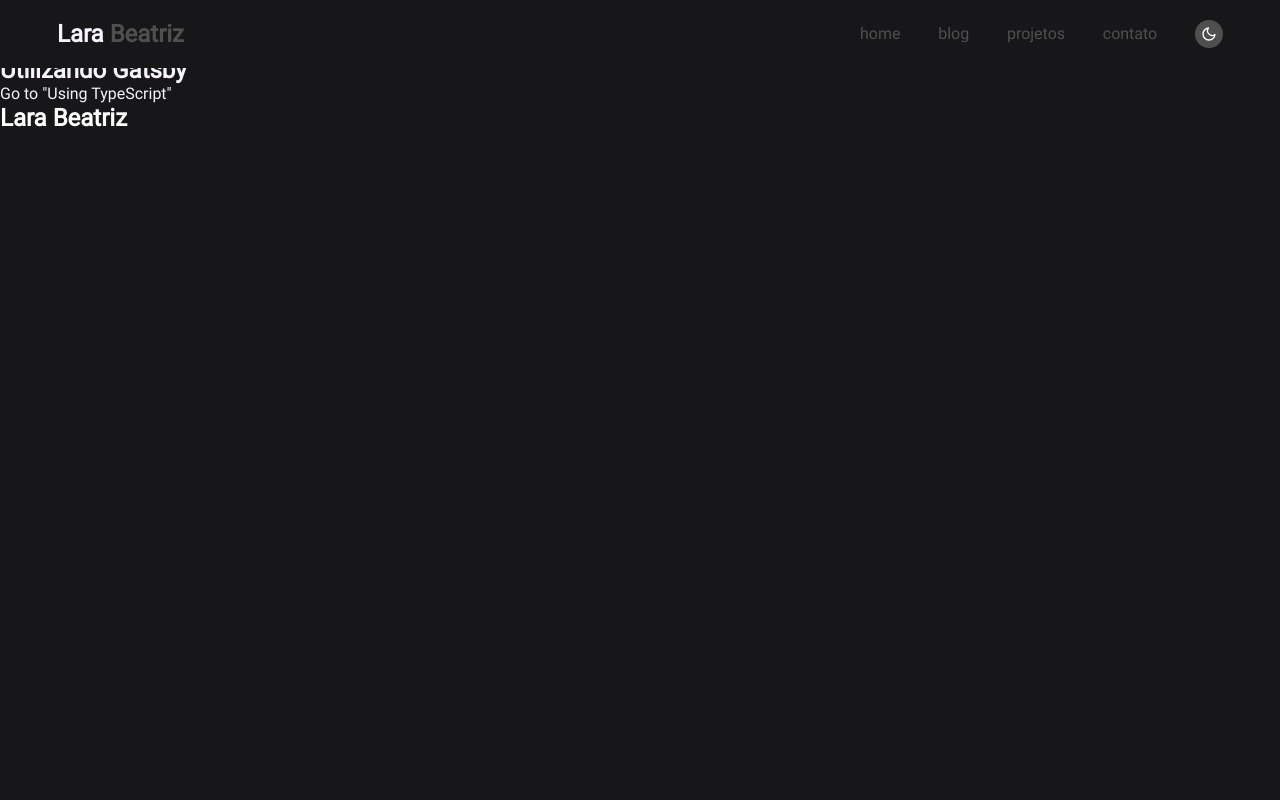
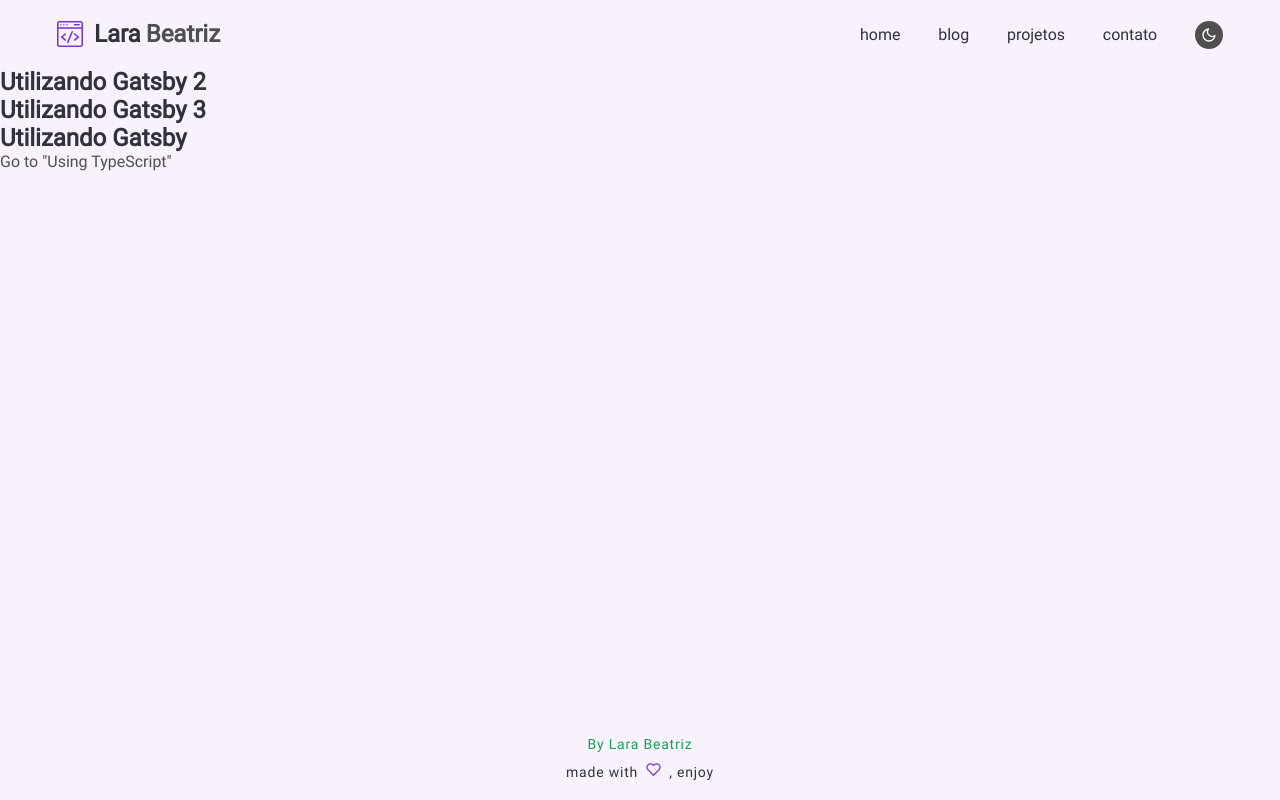
Before and after one commit to larabeatrizms/larabeatriz.com, a Gatsby site: page / in a window 1280 px wide. Built offline with nearby package versions, Linux system fonts and the light colour scheme; Gatsby itself is replaced by a stand-in of ours.

Commit message:
:cool: colors theme and structure of Layout

```diff
--- a/src/components/Layout/Footer/index.js
+++ b/src/components/Layout/Footer/index.js
@@ -1,24 +1,26 @@
 import React from 'react';
-import { Link } from 'gatsby';
+
+import { FiHeart } from 'react-icons/fi';
+import colors from '../../../styles/colors';
 
 import { Container } from './styles';
 
-const Footer = () => (
-  <Container>
-    <div>
-      <h1 style={{ margin: 0 }}>
-        <Link
-          to="/"
-          style={{
-            color: `white`,
-            textDecoration: `none`,
-          }}
-        >
-          <strong>Lara</strong> Beatriz
-        </Link>
-      </h1>
-    </div>
-  </Container>
-);
+const Footer = () => {
+  const icon = <FiHeart color={colors.violet} size={15} />;
+
+  return (
+    <Container>
+      <footer>
+        <a href="https://github.com/larabeatrizms">By Lara Beatriz</a>
+      </footer>
+      <footer>
+        made with
+        {icon}
+        {', '}
+        enjoy
+      </footer>
+    </Container>
+  );
+};
 
 export default Footer;
--- a/src/components/Layout/Footer/styles.js
+++ b/src/components/Layout/Footer/styles.js
@@ -1,5 +1,28 @@
 import styled from 'styled-components';
 
-export const Container = styled.footer`
-  width: 100%;
+export const Container = styled.div`
+  display: flex;
+  flex-direction: column;
+  align-items: center;
+
+  margin-top: 4rem;
+  margin-bottom: 2rem;
+  align-self: center;
+  font-size: 1.4rem;
+  letter-spacing: 0.8px;
+
+  color: ${props => props.theme.colors.text};
+
+  a {
+    text-decoration: none;
+    color: ${props => props.theme.colors.secondary};
+  }
+
+  footer + footer {
+    margin-top: 1rem;
+  }
+
+  svg {
+    margin: 0 8px;
+  }
 `;
--- a/src/components/Layout/Header/index.js
+++ b/src/components/Layout/Header/index.js
@@ -2,25 +2,29 @@ import React from 'react';
 import { Link } from 'gatsby';
 import { useTheme } from '../../../context/StateContext';
 
+import IconLogo from '../../../assets/images/icons/lara-beatriz-icon.svg';
+import Logo from '../../../assets/images/logo.svg';
 import ButtonTheme from '../../ButtonTheme';
 
-import { Container, ToggleTheme } from './styles';
+import { Container } from './styles';
 
 const Header = () => {
-  const { theme, toggleTheme } = useTheme();
+  const { toggleTheme } = useTheme();
 
   return (
     <Container>
       <h1>
         <Link to="/">
+          <img src={IconLogo} alt="Lara Beatriz" />
+          {/* <img src={Logo} alt="Lara Beatriz" /> */}
           Lara <strong>Beatriz</strong>
         </Link>
       </h1>
       <nav>
         <Link to="/">home</Link>
-        <Link to="/categorias">blog</Link>
-        <Link to="/tags">projetos</Link>
-        <Link to="/sobre-mim">contato</Link>
+        <Link to="/blog">blog</Link>
+        <Link to="/projetos">projetos</Link>
+        <Link to="/contato">contato</Link>
         <ButtonTheme onClick={toggleTheme}>tema</ButtonTheme>
       </nav>
     </Container>
--- a/src/components/Layout/Header/styles.js
+++ b/src/components/Layout/Header/styles.js
@@ -5,7 +5,7 @@ export const Container = styled.header`
   top: 0;
   width: 100%;
   z-index: 20;
-  background-color: #17171a;
+  background-color: ${({ theme }) => theme.colors.background};
 
   padding: 20px 5.7rem;
 
@@ -13,12 +13,23 @@ export const Container = styled.header`
   justify-content: space-between;
 
   h1 {
-    color: #f7f2fc;
+    color: ${({ theme }) => theme.colors.title};
 
-    strong {
-      /* color: #bdbdbd; */
+    a {
+      display: flex;
+      justify-content: flex-start;
+      align-items: center;
 
-      color: ${({ theme }) => theme.colors.cardTittle};
+      color: ${({ theme }) => theme.colors.title};
+
+      img {
+        margin-right: 1.1rem;
+      }
+
+      strong {
+        margin-left: 0.5rem;
+        color: ${({ theme }) => theme.colors.subtitle};
+      }
     }
   }
 
@@ -31,9 +42,7 @@ export const Container = styled.header`
     align-items: center;
 
     a {
-      /* color: #e0e0e0; */
-
-      color: ${({ theme }) => theme.colors.cardTittle};
+      color: ${({ theme }) => theme.colors.text};
     }
   }
 `;
--- a/src/components/Layout/index.js
+++ b/src/components/Layout/index.js
@@ -3,18 +3,16 @@ import GlobalStyle from '../../styles/global';
 import { useTheme } from '../../context/StateContext';
 import Header from './Header';
 import Footer from './Footer';
-import { Main } from './styles';
+import { Container, Main } from './styles';
 
 const Layout = ({ children }) => {
-  const { theme } = useTheme();
-
   return (
-    <div>
+    <Container>
       <GlobalStyle />
       <Header />
       <Main role="main">{children}</Main>
       <Footer />
-    </div>
+    </Container>
   );
 };
 
--- a/src/components/Layout/styles.js
+++ b/src/components/Layout/styles.js
@@ -1,7 +1,17 @@
 import styled from 'styled-components';
+
+export const Container = styled.div`
+  min-height: 100vh;
+
+  display: flex;
+  flex-direction: column;
+  justify-content: space-between;
+`;
 
 export const Main = styled.main`
   display: flex;
   flex-direction: column;
   justify-content: space-between;
+
+  padding-top: 68px;
 `;
--- a/src/styles/colors.js
+++ b/src/styles/colors.js
@@ -11,9 +11,10 @@ export default {
   purpleLight: '#EFE6FA',
   purpleLighter: '#F7F2FC',
 
-  grayLighter: '#F0F0F0',
+  graySuperLighter: '#F0F0F0',
+  grayLighter: '#F2F2F2',
   grayLight: '#EBEBEB',
-  grayRegular: '#E0E0E0',
+  grayRegular: '#BDBDBD',
   grayDark: '#878787',
   grayDarker: '#4F4F4F',
   graySuperDarker: '#323239',
--- a/src/styles/global.js
+++ b/src/styles/global.js
@@ -23,14 +23,14 @@ export default createGlobalStyle`
     left: 0;
     top: 0;
     font-size: 62.5%;
-    background-color: #17171a;
+    background-color: ${({ theme }) => theme.colors.background};
   }
 
   body {
     display: flex;
     flex-direction: column;
     font-family: 'Roboto', sans-serif;
-    background-color: #17171a;
+    background-color: ${({ theme }) => theme.colors.background};
   }
 
   body, input, button {
@@ -47,10 +47,11 @@ export default createGlobalStyle`
   h1, h2, h3, h4, h5, h6 {
     font-family: 'Roboto', sans-serif;
     font-size: 2.4rem;
+    color: ${({ theme }) => theme.colors.title};
   }
 
   a {
-    color: #F7F2FC;
+    color: ${({ theme }) => theme.colors.subtitle};
     cursor: pointer;
     border-bottom: 1px solid transparent;
     text-decoration: none;
--- a/src/styles/themes/dark.js
+++ b/src/styles/themes/dark.js
@@ -4,25 +4,27 @@ export default {
   title: 'dark',
 
   colors: {
-    primary: '#5636D3',
-    secondary: '#FF872C',
+    primary: '#7B31D4',
+    secondary: '#12A454',
 
+    orange: '#FF872C',
     warning: '#E83F5B',
     success: '#12A454',
 
-    background: colors.graySuperDarker,
+    background: colors.grayBlack,
 
-    buttonText: colors.white,
+    buttonText: colors.grayLighter,
 
-    cardTittle: colors.purpleLighter,
-    cardDescription: colors.grayRegular,
-    cardTags: colors.purpleLighter,
+    cardPostTittle: colors.purpleLighter,
+    cardPostSubTitle: colors.grayRegular,
 
-    backgroundCard: colors.grayDarker,
+    cardHomeTittle: colors.purpleLighter,
+    cardHomeDescription: colors.grayRegular,
+    cardHomeBorder: colors.grayMegaDarker,
 
-    text: colors.grayDark,
-
-    degradeTo: colors.grayDark,
-    degradeFrom: colors.grayDarker,
+    text: colors.grayLighter,
+    subtitle: colors.grayRegular,
+    title: colors.purpleLighter,
+    textDisabled: colors.grayDarker,
   },
 };
--- a/src/styles/themes/light.js
+++ b/src/styles/themes/light.js
@@ -4,27 +4,27 @@ export default {
   title: 'light',
 
   colors: {
-    primary: '#5636D3',
-    secondary: '#FF872C',
+    primary: '#7B31D4',
+    secondary: '#12A454',
 
+    orange: '#FF872C',
     warning: '#E83F5B',
     success: '#12A454',
 
-    background: colors.purpleLight,
+    background: colors.purpleLighter,
 
-    buttonText: colors.white,
+    buttonText: colors.grayLighter,
 
-    cardTittle: colors.grayDarker,
-    cardDescription: colors.grayDark,
-    cardTags: colors.grayDarker,
+    cardPostTittle: colors.purpleLighter,
+    cardPostSubTitle: colors.grayRegular,
 
-    backgroundCard: colors.white,
+    cardHomeTittle: colors.purpleLighter,
+    cardHomeDescription: colors.grayRegular,
+    cardHomeBorder: colors.grayMegaDarker,
 
-    text: colors.grayDark,
-
-    degradeTo: '#7B31D4',
-    degradeFrom: '#5319EC',
-
-    degrade: 'linear-gradient(90deg, #7B31D4 0%, #5319EC 100%)',
+    text: colors.graySuperDarker,
+    subtitle: colors.grayDarker,
+    title: colors.graySuperDarker,
+    textDisabled: colors.grayDarker,
   },
 };
```
Also changed, not shown: src/assets/images/icons/lara-beatriz-icon.svg (added).
